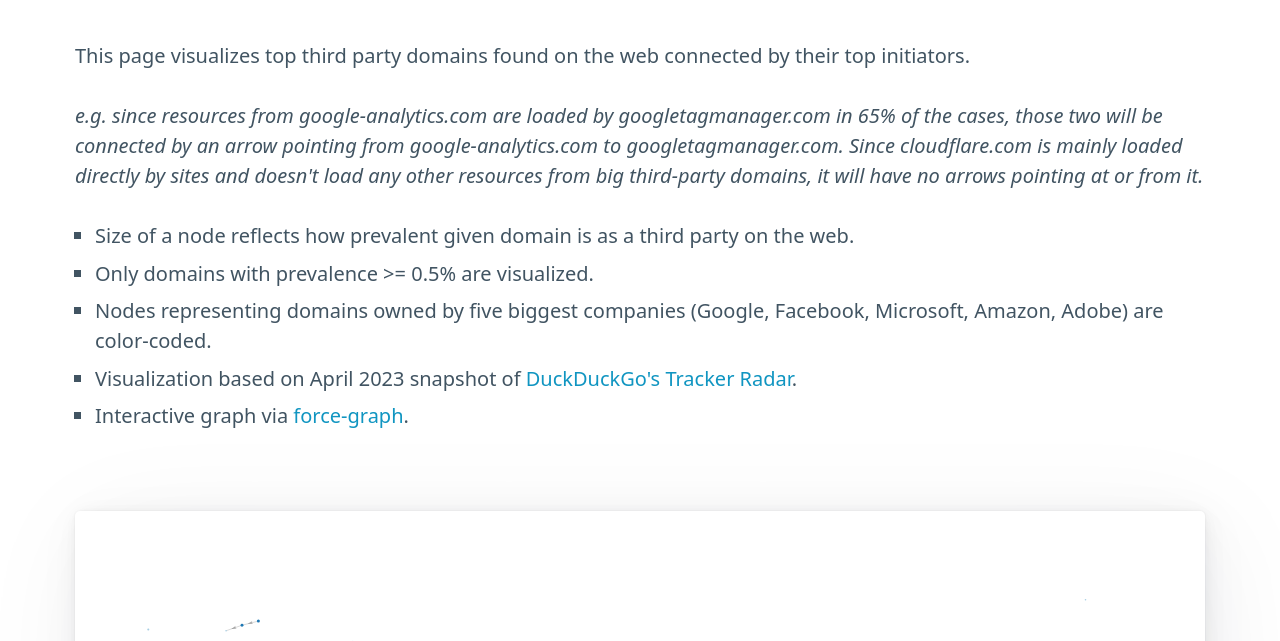
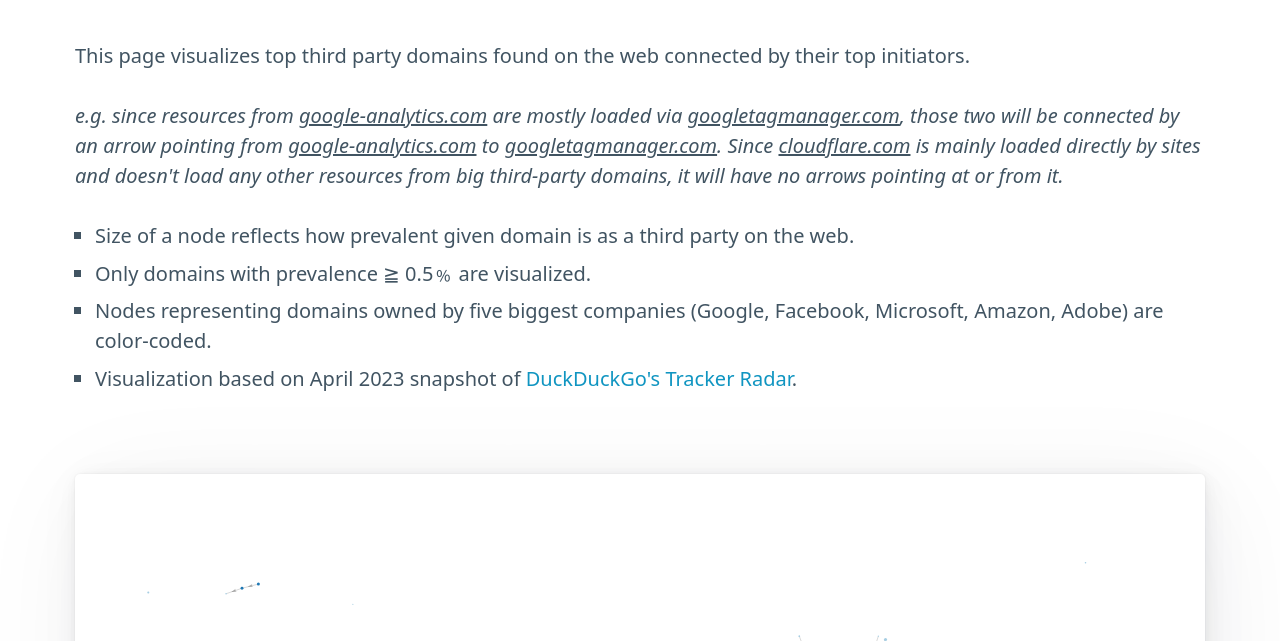
Before and after one commit to kdzwinel/initiator-graph, a website: page docs/index.html in a window 1280 px wide. Shown: the part 159-800 px from the top of the page. Drawn offline with Linux system fonts and the light colour scheme.

Commit message:
Making things flow nicer.

```diff
--- a/docs/index.html
+++ b/docs/index.html
@@ -12,23 +12,26 @@
   <main class="container">
     <h1>Top third party initiators visualized</h1>
     <p>This page visualizes top third party domains found on the web connected by their top initiators.</p>
-    <p><i>e.g. since resources from google-analytics.com are loaded by googletagmanager.com in 65% of the cases, those
-        two will be connected by an arrow pointing from google-analytics.com to googletagmanager.com. Since
-        cloudflare.com is mainly loaded directly by sites and doesn't load any other resources from big third-party
-        domains, it will have no arrows pointing at or from it.</i></p>
+    <p><cite>e.g. since resources from <u>google-analytics.com</u> are mostly loaded via <u>googletagmanager.com</u>, those
+        two will be connected by an arrow pointing from <u>google-analytics.com</u> to <u>googletagmanager.com</u>. Since
+        <u>cloudflare.com</u> is mainly loaded directly by sites and doesn't load any other resources from big third-party
+        domains, it will have no arrows pointing at or from it.</cite></p>
     <ul>
       <li>Size of a node reflects how prevalent given domain is as a third party on the web.</li>
-      <li>Only domains with prevalence >= 0.5% are visualized.</li>
+      <li>Only domains with prevalence ≧ 0.5﹪ are visualized.</li>
       <li>Nodes representing domains owned by five biggest companies (Google, Facebook, Microsoft, Amazon, Adobe) are
         color-coded.</li>
       <li>Visualization based on April 2023 snapshot of <a
           href='https://github.com/duckduckgo/tracker-radar/releases/tag/2023.04'>DuckDuckGo's Tracker Radar</a>.</li>
-      <li>Interactive graph via <a href="https://www.npmjs.com/package/force-graph">force-graph</a>.</li>
     </ul>
 
     <article>
       <div id="graph"></div>
     </article>
+
+    <footer>
+      <small>Code can be found at <a href='https://github.com/kdzwinel/initiator-graph' class='secondary'>kdzwinel/initiator-graph</a>. Interactive graph via <a href="https://www.npmjs.com/package/force-graph" class='secondary'>force-graph</a>, CSS styles via <a href='https://picocss.com' class='secondary'>picocss.com</a>.</small>
+    </footer>
 
   </main>
 
```
